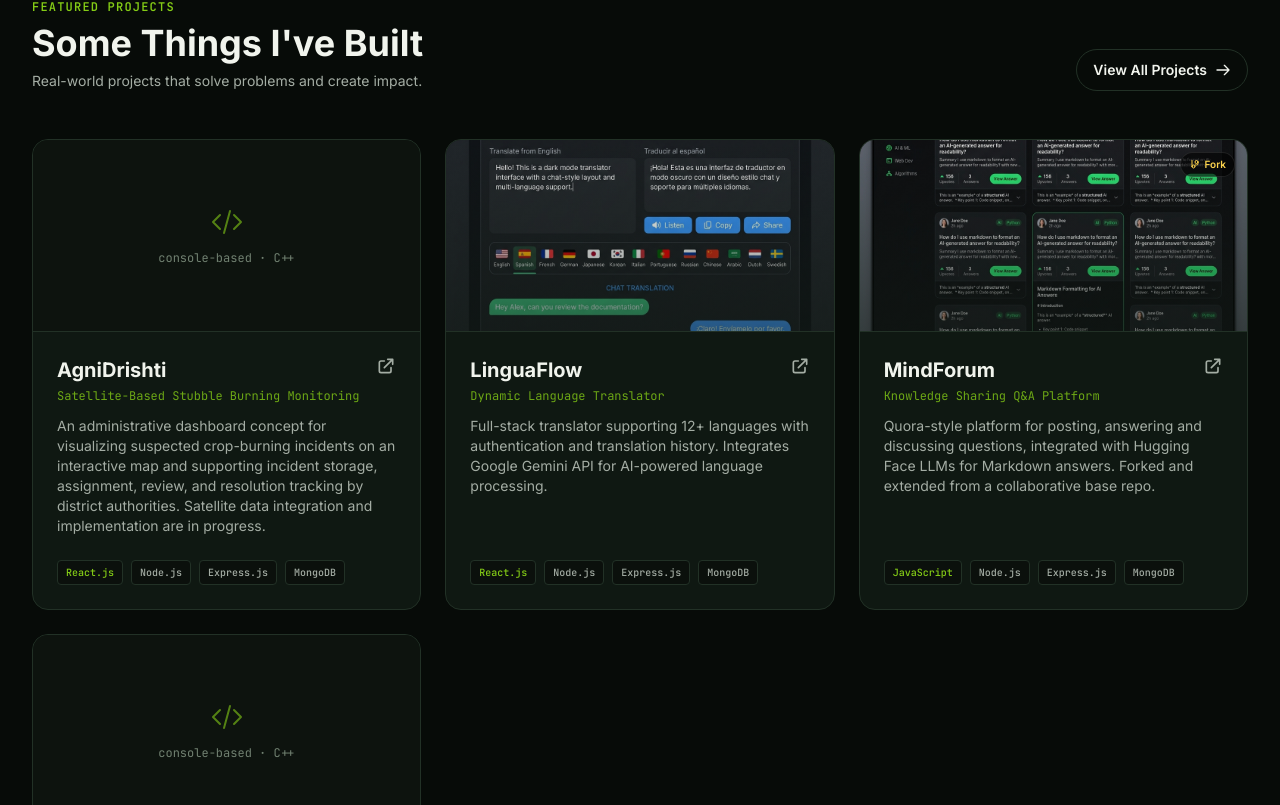
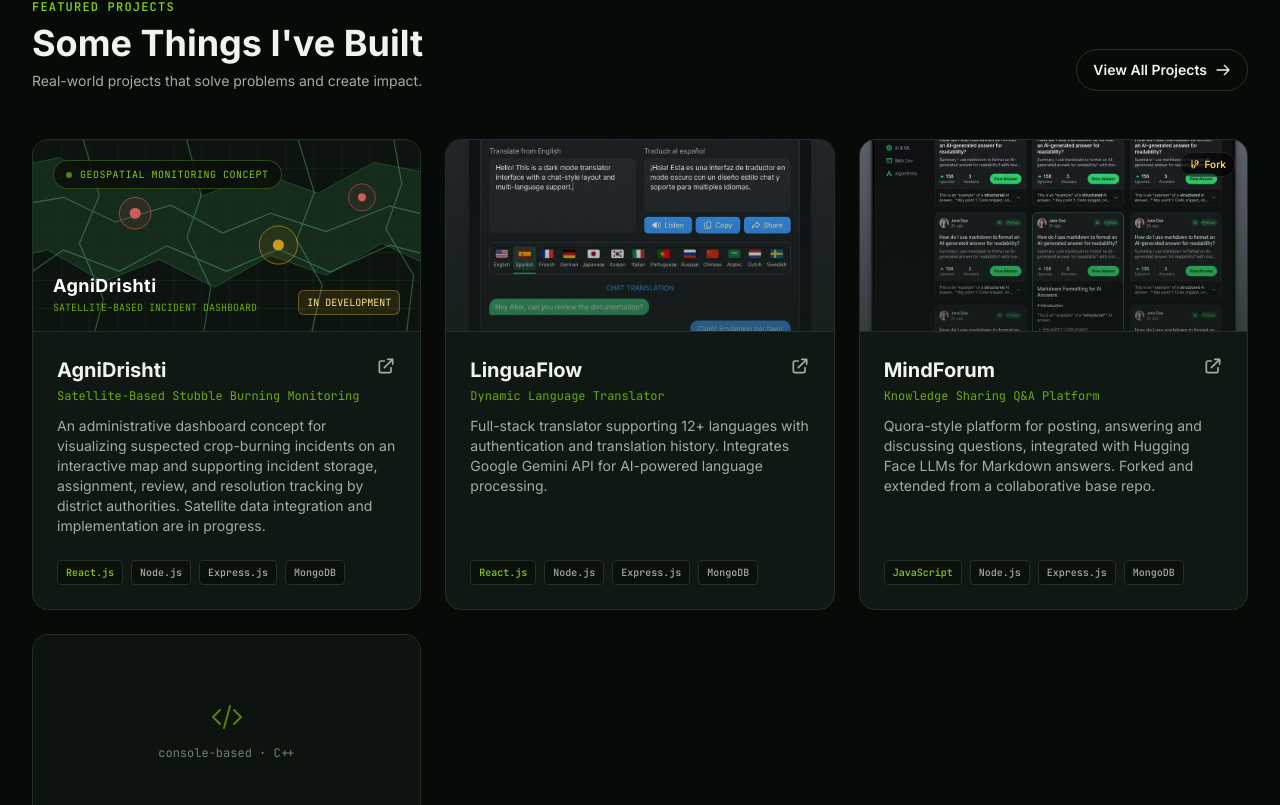
Before and after one commit to ALTAF-ANSARI/My-Portfolio-Website, a Next.js app: page / in a window 1280 px wide. Shown: the part 1795-2600 px from the top of the page. Built offline with nearby package versions, Linux system fonts and the light colour scheme; no server answers.

Commit message:
feat(portfolio): add AgniDrishti project preview

```diff
--- a/src/components/Projects.jsx
+++ b/src/components/Projects.jsx
@@ -19,7 +19,7 @@ export default function Projects() {
               Real-world projects that solve problems and create impact.
             </p>
           </div>
-          <a href={projects[0].github} target="_blank" rel="noreferrer" className="btn-ghost flex items-center gap-2">
+          <a href="https://github.com/ALTAF-ANSARI?tab=repositories" target="_blank" rel="noreferrer" className="btn-ghost flex items-center gap-2">
             View All Projects
             <svg className="w-4 h-4" fill="none" viewBox="0 0 24 24" stroke="currentColor">
               <path strokeLinecap="round" strokeLinejoin="round" strokeWidth={2} d="M14 5l7 7m0 0l-7 7m7-7H3" />
@@ -29,12 +29,37 @@ export default function Projects() {
 
         {/* Projects Grid */}
         <div className="grid md:grid-cols-2 lg:grid-cols-3 gap-6">
-          {projects.map((project, index) => (
+          {projects.map((project) => (
             <div key={project.id} className="flex flex-col bg-bg-card rounded-2xl border border-border-color overflow-hidden hover:border-accent-green/40 transition-colors group">
 
               {/* Image / Preview Container */}
               <div className="relative h-48 w-full bg-[#1a241b] overflow-hidden border-b border-border-color flex items-center justify-center">
-                {project.name === "LinguaFlow" || project.name === "MindForum" ? (
+                {project.name === "AgniDrishti" ? (
+                  <div className="relative w-full h-full overflow-hidden bg-[#0d130e] text-accent-green">
+                    <div className="absolute inset-0 opacity-25" style={{ backgroundImage: "linear-gradient(rgba(110, 231, 133, 0.24) 1px, transparent 1px), linear-gradient(90deg, rgba(110, 231, 133, 0.24) 1px, transparent 1px)", backgroundSize: "28px 28px" }}></div>
+                    <svg className="absolute inset-0 w-full h-full opacity-80" viewBox="0 0 600 240" preserveAspectRatio="xMidYMid slice" fill="none" aria-hidden="true">
+                      <path d="M-20 45 L90 22 L150 57 L220 35 L270 70 L345 42 L415 67 L485 28 L620 55 L620 135 L555 158 L495 130 L425 170 L355 145 L285 185 L215 150 L145 178 L75 138 L-20 160 Z" fill="#183321" stroke="#4ade80" strokeOpacity=".35" />
+                      <path d="M-10 90 L95 72 L160 103 L230 82 L295 117 L355 92 L425 115 L505 83 L615 110 M20 190 L95 138 L165 165 L225 133 L300 165 L365 137 L430 166 L505 132 L590 154 M120 0 L140 70 L115 130 L145 200 L132 250 M250 0 L268 70 L250 122 L280 185 L270 250 M390 0 L410 66 L388 125 L420 182 L405 250 M510 0 L520 55 L500 112 L535 170 L525 250" stroke="#86efac" strokeOpacity=".38" strokeWidth="1.5" />
+                      <circle cx="185" cy="92" r="20" fill="#ef4444" fillOpacity=".12" stroke="#f87171" strokeOpacity=".8" />
+                      <circle cx="185" cy="92" r="7" fill="#f87171" />
+                      <circle cx="365" cy="132" r="24" fill="#f59e0b" fillOpacity=".1" stroke="#fbbf24" strokeOpacity=".8" />
+                      <circle cx="365" cy="132" r="7" fill="#fbbf24" />
+                      <circle cx="470" cy="72" r="17" fill="#ef4444" fillOpacity=".1" stroke="#f87171" strokeOpacity=".7" />
+                      <circle cx="470" cy="72" r="5" fill="#f87171" />
+                    </svg>
+                    <div className="absolute left-5 top-5 flex items-center gap-2 rounded-full border border-accent-green/30 bg-[#0b100c]/85 px-3 py-1.5 text-[10px] font-mono uppercase tracking-wider text-accent-green">
+                      <span className="h-1.5 w-1.5 rounded-full bg-accent-green animate-pulse"></span>
+                      Geospatial monitoring concept
+                    </div>
+                    <div className="absolute bottom-4 left-5 right-5 flex items-end justify-between gap-3">
+                      <div>
+                        <p className="text-lg font-bold tracking-wide text-white">AgniDrishti</p>
+                        <p className="text-[10px] font-mono text-accent-green/80">SATELLITE-BASED INCIDENT DASHBOARD</p>
+                      </div>
+                      <span className="rounded-md border border-amber-300/30 bg-amber-400/10 px-2 py-1 text-[10px] font-mono text-amber-200">IN DEVELOPMENT</span>
+                    </div>
+                  </div>
+                ) : project.name === "LinguaFlow" || project.name === "MindForum" ? (
                   <>
                     <div className="absolute inset-0 bg-gradient-to-t from-bg-card to-transparent opacity-50 z-10"></div>
                     <Image
@@ -45,8 +70,7 @@ export default function Projects() {
                     />
                   </>
                 ) : (
-                  // No live screenshot for this repo — styled code-preview placeholder instead
-                  // of pointing an <img> at a file that doesn't exist.
+                  // Styled code-preview placeholder for the console-based C++ project.
                   <div className="w-full h-full flex flex-col items-center justify-center gap-2 bg-[#0d130e] font-mono text-xs text-accent-green/80 px-6">
                     <svg className="w-8 h-8 text-accent-green/60 mb-1" fill="none" viewBox="0 0 24 24" stroke="currentColor">
                       <path strokeLinecap="round" strokeLinejoin="round" strokeWidth={1.5} d="M17.25 6.75L22.5 12l-5.25 5.25m-10.5 0L1.5 12l5.25-5.25m7.5-3l-4.5 16.5" />
@@ -70,11 +94,13 @@ export default function Projects() {
                   <h3 className="text-xl font-bold text-text-primary group-hover:text-accent-green transition-colors">
                     {project.name}
                   </h3>
-                  <a href={project.github} target="_blank" rel="noreferrer" className="text-text-secondary hover:text-accent-green transition-colors shrink-0 ml-2">
-                    <svg className="w-5 h-5" fill="none" viewBox="0 0 24 24" stroke="currentColor">
-                      <path strokeLinecap="round" strokeLinejoin="round" strokeWidth={2} d="M10 6H6a2 2 0 00-2 2v10a2 2 0 002 2h10a2 2 0 002-2v-4M14 4h6m0 0v6m0-6L10 14" />
-                    </svg>
-                  </a>
+                  {project.github && (
+                    <a href={project.github} target="_blank" rel="noreferrer" aria-label={`View ${project.name} on GitHub`} className="text-text-secondary hover:text-accent-green transition-colors shrink-0 ml-2">
+                      <svg className="w-5 h-5" fill="none" viewBox="0 0 24 24" stroke="currentColor">
+                        <path strokeLinecap="round" strokeLinejoin="round" strokeWidth={2} d="M10 6H6a2 2 0 00-2 2v10a2 2 0 002 2h10a2 2 0 002-2v-4M14 4h6m0 0v6m0-6L10 14" />
+                      </svg>
+                    </a>
+                  )}
                 </div>
 
                 {project.subtitle && (
```
